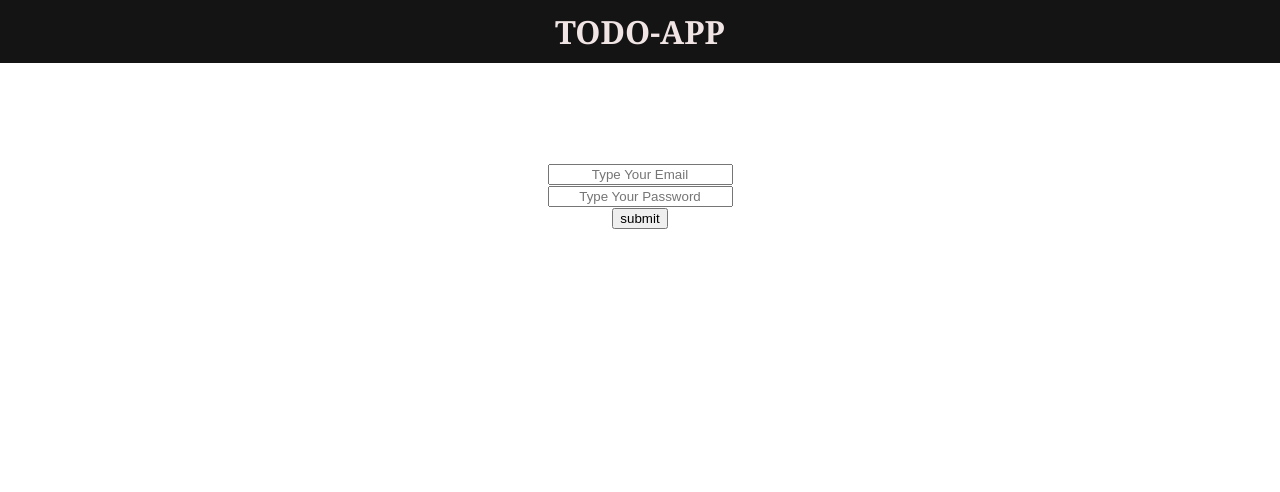
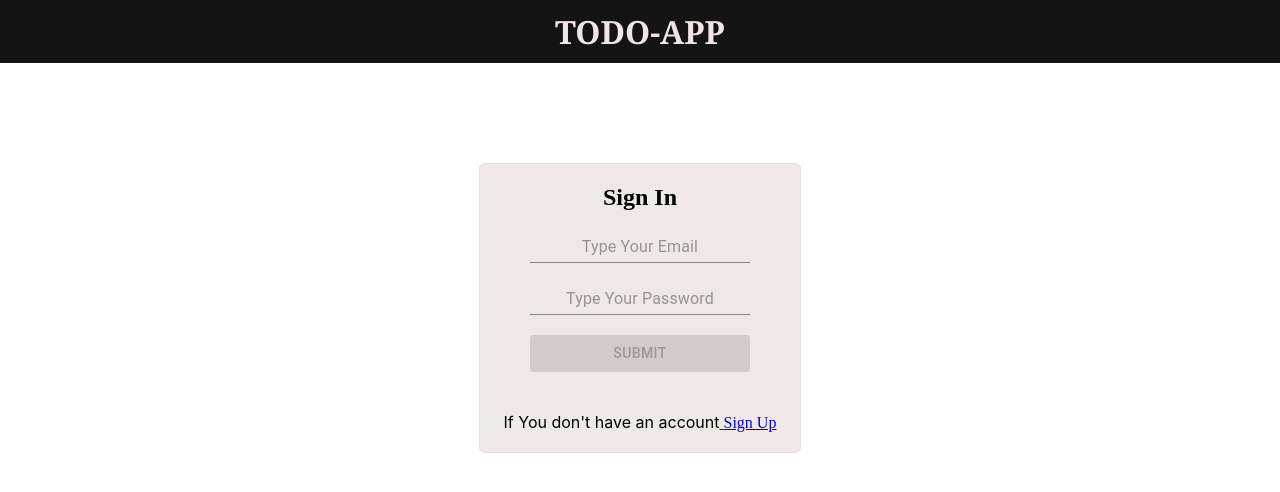
Before and after one commit to soufianechaghilWD/TODO-APP, a React (Create React App) app: page /signin in a window 1280 px wide. Shown: the top 492 px of the page. Built offline with nearby package versions, Linux system fonts and the light colour scheme.

Commit message:
the sign in and sign up (home) pages are done

```diff
--- a/src/components/Home.js
+++ b/src/components/Home.js
@@ -41,7 +41,7 @@ function Home(props) {
 
   return (
     <div className="home">
-      <h2 className="home__title">Sign up</h2>
+      <h2 className="home__title">Sign Up</h2>
       <br />
       <FormControl>
         <Input
--- a/src/components/In.js
+++ b/src/components/In.js
@@ -28,7 +28,7 @@ function In(props) {
 
   return user !== null ? (
     <div>
-      <h3>You are In</h3>
+      <h3>You are In {user.displayName}</h3>
       <button onClick={logout}>Log out</button>
     </div>
   ) : (
--- a/src/components/Signin.js
+++ b/src/components/Signin.js
@@ -1,5 +1,6 @@
 import React, { useState } from "react";
 import { auth } from "../firebase";
+import { Button, FormControl, Input } from "@material-ui/core";
 
 function Signin(props) {
   const [email, setEmail] = useState("");
@@ -15,9 +16,11 @@ function Signin(props) {
       .catch((error) => alert(error.message));
   };
   return (
-    <div>
-      <form>
-        <input
+    <div className="home">
+      <h2 className="home__title">Sign In</h2>
+      <br />
+      <FormControl>
+        <Input
           id="email"
           type="text"
           name="email"
@@ -26,7 +29,7 @@ function Signin(props) {
           onChange={(e) => setEmail(e.target.value)}
         />
         <br />
-        <input
+        <Input
           id="password"
           type="password"
           name="pass"
@@ -35,10 +38,28 @@ function Signin(props) {
           onChange={(e) => setPassword(e.target.value)}
         />
         <br />
-        <button type="submit" onClick={handleSubmit}>
+        <Button
+          disabled={!email || !password}
+          variant="contained"
+          color="primary"
+          type="submit"
+          onClick={handleSubmit}
+        >
           submit
-        </button>
-      </form>
+        </Button>
+      </FormControl>
+      <br />
+      <br />
+      <br />
+      <p>
+        If You don't have an account
+        <span>
+          <a href="/" className="home__signin">
+            {" "}
+            Sign Up
+          </a>
+        </span>
+      </p>
     </div>
   );
 }
```
